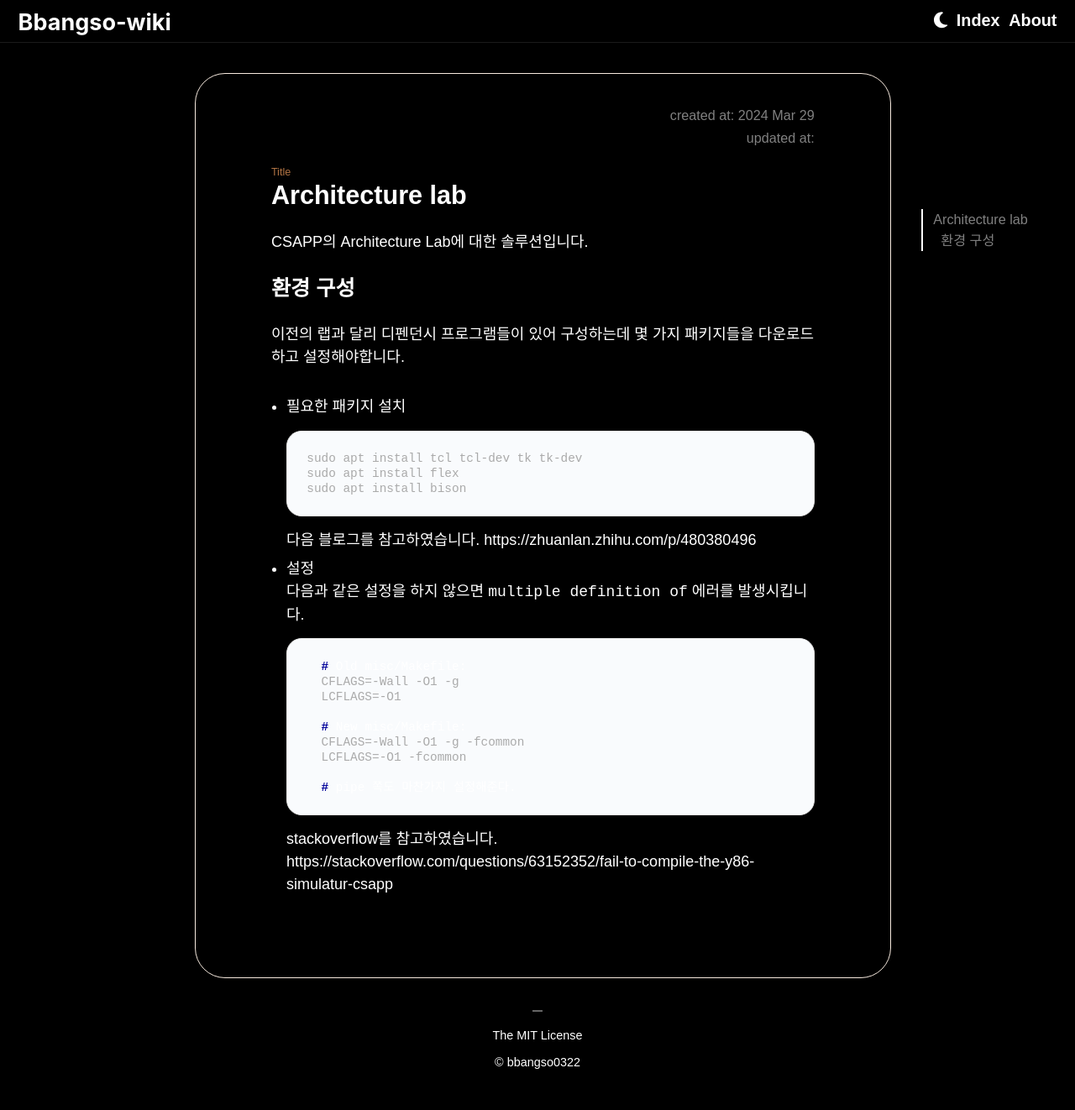
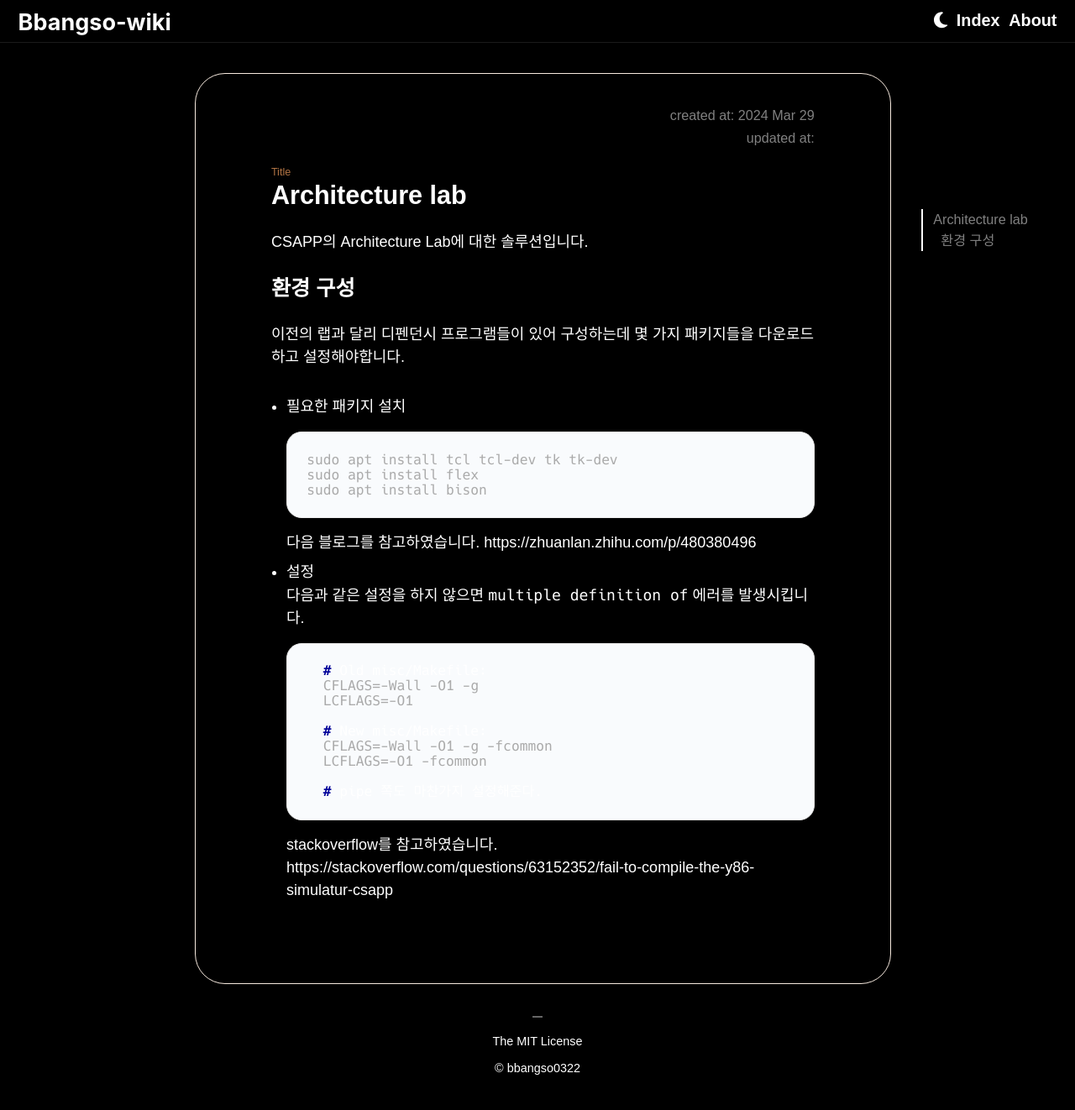
Before and after one commit to bbangso0322/kiwi-log, a Jekyll site: the page built from _mywikis/Architecture Lab.md, in a window 1280 px wide. Shown: the whole page at 84% size. Built offline with Jekyll 4.4.1, drawn with Linux system fonts in a browser that asks for light colours; some web fonts are replaced.

Commit message:
add code area font

```diff
--- a/_sass/font.scss
+++ b/_sass/font.scss
@@ -53,13 +53,20 @@
 }
 
 @font-face {
-	font-family: 'monospace';
-	src: url('/assets/font/SpaceMono-Regular.ttf');
+	font-family: 'code-monospace';
+	src: url('/assets/font/Hack-Regular.ttf');
 	font-weight: 500;
 }
 
 @font-face {
-	font-family: 'monospace';
-	src: url('/assets/font/SpaceMono-Bold.ttf');
+	font-family: 'code-monospace';
+	src: url('/assets/font/Hack-Italic.ttf');
+	font-weight: 500;
+	font-style: italic;
+}
+
+@font-face {
+	font-family: 'code-monospace';
+	src: url('/assets/font/Hack-Bold.ttf');
 	font-weight: 700;
 }
--- a/_sass/markdown.scss
+++ b/_sass/markdown.scss
@@ -8,9 +8,13 @@ p {
 	padding: 1.3rem;
 	border: 1px solid var(--code-border-color);
 	border-radius: 1rem;
-	font-family: monospace;
-	font-size: 0.8rem;
+	font-family: code-monospace;
+	font-size: 0.9rem;
 	line-height: 1rem;
+}
+
+code {
+	font-family: code-monospace;
 }
 
 .page-container h1,
```
Also changed, not shown: assets/font/Hack-Bold.ttf (added), assets/font/Hack-BoldItalic.ttf (added), assets/font/Hack-Italic.ttf (added), assets/font/Hack-Regular.ttf (added), assets/font/SpaceMono-Bold.ttf (deleted), assets/font/SpaceMono-BoldItalic.ttf (deleted), assets/font/SpaceMono-Italic.ttf (deleted), assets/font/SpaceMono-Regular.ttf (deleted).
